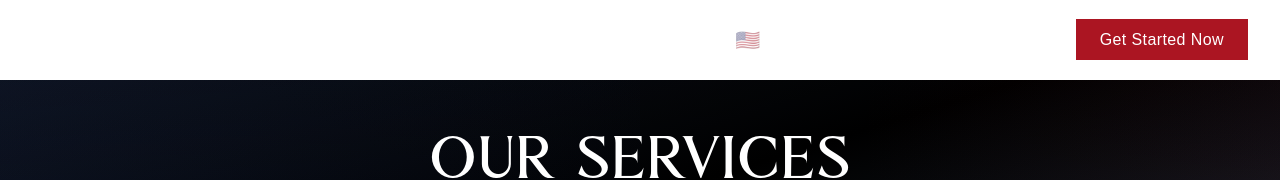
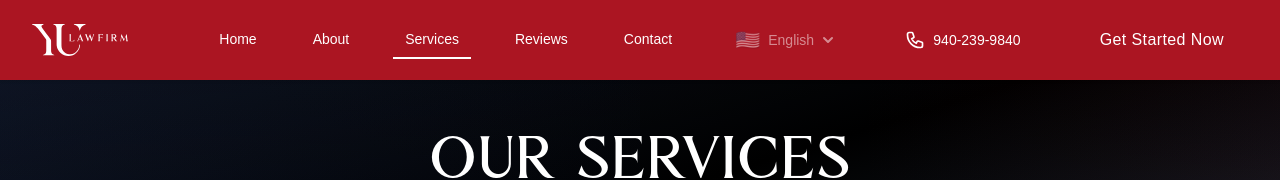
Before and after one commit to sh0k-i/yu-law, a React (Vite) app: page /services in a window 1280 px wide. Shown: the top 180 px of the page. Built offline with nearby package versions, Linux system fonts and the light colour scheme; a web font is replaced by a local one.

Commit message:
header fix

```diff
--- a/src/App.jsx
+++ b/src/App.jsx
@@ -13,7 +13,7 @@ import Privacy from './pages/Privacy'
 function App() {
   return (
     <Router>
-      <div className="min-h-screen overflow-x-hidden">
+      <div className="min-h-screen">
         <Header />
         <main className="overflow-x-hidden">
           <Routes>
--- a/src/components/Header.jsx
+++ b/src/components/Header.jsx
@@ -36,8 +36,8 @@ const Header = () => {
     <motion.header
       className="sticky top-0 z-50 transition-all duration-300"
       animate={{
-        backgroundColor: isHomePage ? 'rgba(171, 21, 34, 1)' : (isScrolled ? 'rgba(171, 21, 34, 1)' : 'rgba(255, 255, 255, 0)'),
-        boxShadow: (isHomePage || isScrolled) ? '0 1px 3px 0 rgba(0, 0, 0, 0.1)' : '0 0 0 0 rgba(0, 0, 0, 0)'
+        backgroundColor: 'rgba(171, 21, 34, 1)',
+        boxShadow: '0 1px 3px 0 rgba(0, 0, 0, 0.1)'
       }}
       transition={{ duration: 0.3 }}
     >
```
